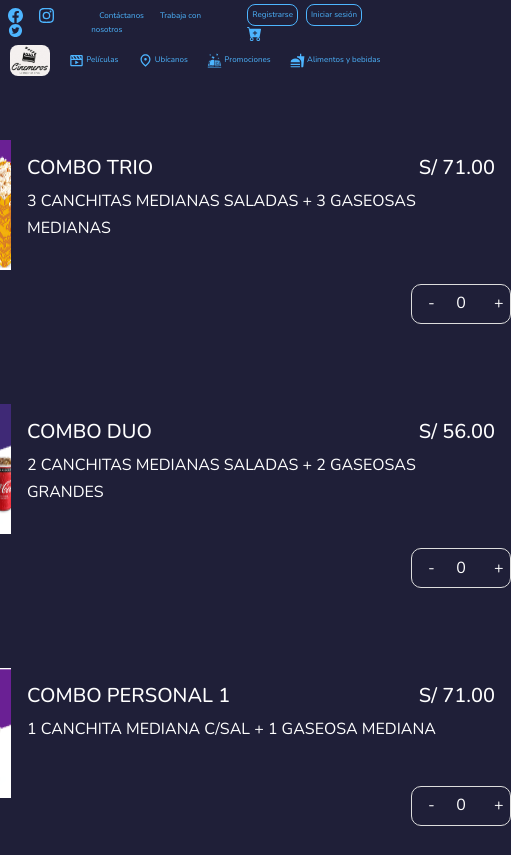
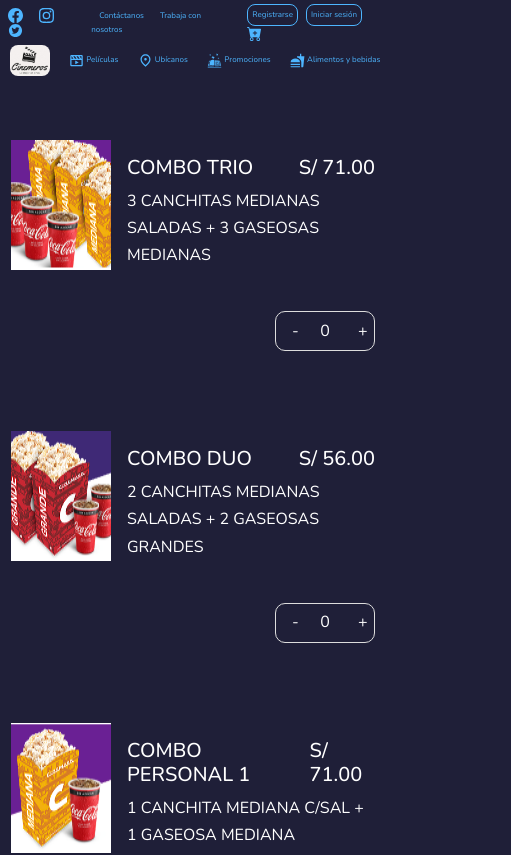
Before and after one commit to CJRS1/Cinemeros, a React (Create React App) app: page /food in a window 390 px wide. Shown: the top 855 px of the page, 511 px wide, since content can reach past the window. Built offline with nearby package versions, Linux system fonts and the light colour scheme.

Commit message:
Página responsive en Promociones y Alimentos y bebidas

```diff
--- a/src/components/footer/Footer.jsx
+++ b/src/components/footer/Footer.jsx
@@ -9,7 +9,15 @@
                     class="footer__creditos" target="_blank" rel="noopener noreferrer">Christian Reyes.</a> Todos los derechos
                 reservados.
             </h6>
+            <h6 class="footer-nav__credits2">
+            Copyright &copy; 2022 <a href="https://www.linkedin.com/in/crso/"
+                    class="footer__creditos" target="_blank" rel="noopener noreferrer">Christian Reyes.</a>
+            </h6>
+            <h6 class="footer-nav__credits2">
+                Todos los derechos reservados.
+            </h6>
         </section>
+
     )
 }
 
--- a/src/components/footer/footer.css
+++ b/src/components/footer/footer.css
@@ -14,6 +14,18 @@
     width: 100%;
 
 }
+
+
+
+@media screen and (max-width: 2000px){
+
+
+    .footer-nav__credits2{
+        display: none;
+    }
+}
+
+
 @media screen and (max-width: 600px) {
     .footer-nav__credits{
         display: block;
--- a/src/components/pages/Food/food.css
+++ b/src/components/pages/Food/food.css
@@ -34,6 +34,8 @@
 .food__container {
     display: flex;
     flex-direction: column;
+    padding: 0 1rem 0 0 ;
+    width: 500px;
 }
 
 .btn__food {
@@ -80,3 +82,29 @@
     justify-content: center;
 
 }
+
+@media screen and (max-width: 1024px) {
+
+    .card__fooddetails {
+        width: 100%;
+    }
+}
+
+@media screen and (max-width: 600px) {
+
+    .card__fooddetails {
+        width: 400px;
+    }
+    .food__details{
+        width: 280px;
+    }
+    .food__container{
+        width: 280px;
+    }
+    .container__fooddetails {
+        display: flex;
+        flex-direction: column;
+        align-items: center;
+        justify-content: center;
+    }
+}
--- a/src/components/pages/Promo/DetailsPromo1/detailspromo.css
+++ b/src/components/pages/Promo/DetailsPromo1/detailspromo.css
@@ -133,3 +133,9 @@
     transition: 0.2s;
     cursor: pointer;
 }
+
+@media screen and (max-width: 600px) {
+    .lvl-modal{
+        zoom: 0.8;
+    }
+}
--- a/src/components/pages/Promo/DetailsPromo2/detailspromo2.css
+++ b/src/components/pages/Promo/DetailsPromo2/detailspromo2.css
@@ -127,3 +127,9 @@
     opacity: 0.8;
     transition: var(--transition);
 }
+
+@media screen and (max-width: 600px) {
+    .lvl-modal2{
+        zoom: 0.8;
+    }
+}
--- a/src/components/pages/Promo/DetailsPromo3/detailspromo3.css
+++ b/src/components/pages/Promo/DetailsPromo3/detailspromo3.css
@@ -127,3 +127,9 @@
     opacity: 0.8;
     transition: var(--transition);
 }
+
+@media screen and (max-width: 600px) {
+    .lvl-modal3{
+        zoom: 0.8;
+    }
+}
--- a/src/components/pages/Promo/DetailsPromo4/detailspromo4.css
+++ b/src/components/pages/Promo/DetailsPromo4/detailspromo4.css
@@ -127,3 +127,9 @@
     opacity: 0.8;
     transition: var(--transition);
 }
+
+@media screen and (max-width: 600px) {
+    .lvl-modal4{
+        zoom: 0.8;
+    }
+}
--- a/src/components/pages/Promo/DetailsPromo5/detailspromo5.css
+++ b/src/components/pages/Promo/DetailsPromo5/detailspromo5.css
@@ -127,3 +127,9 @@
     opacity: 0.8;
     transition: var(--transition);
 }
+
+@media screen and (max-width: 600px) {
+    .lvl-modal5{
+        zoom: 0.8;
+    }
+}
--- a/src/components/pages/Promo/DetailsPromo6/detailspromo6.css
+++ b/src/components/pages/Promo/DetailsPromo6/detailspromo6.css
@@ -127,3 +127,9 @@
     opacity: 0.8;
     transition: var(--transition);
 }
+
+@media screen and (max-width: 600px) {
+    .lvl-modal6{
+        zoom: 0.8;
+    }
+}
--- a/src/components/pages/Promo/promo.css
+++ b/src/components/pages/Promo/promo.css
@@ -27,10 +27,6 @@
     opacity: 0.5;
 }
 
-.btn{
-
-}
-
 .div__promo{
     display: inline;
     justify-content: center;
@@ -38,3 +34,18 @@
     height: 100vh;
     transition: var(--transition);
 }
+
+
+@media screen and (max-width: 1024px) {
+
+}
+
+@media screen and (max-width: 600px) {
+    .container__promo{
+        zoom: 3;
+    }
+    .nav__promo{
+        display: flex;
+        flex-direction: column;
+    }
+}
```
